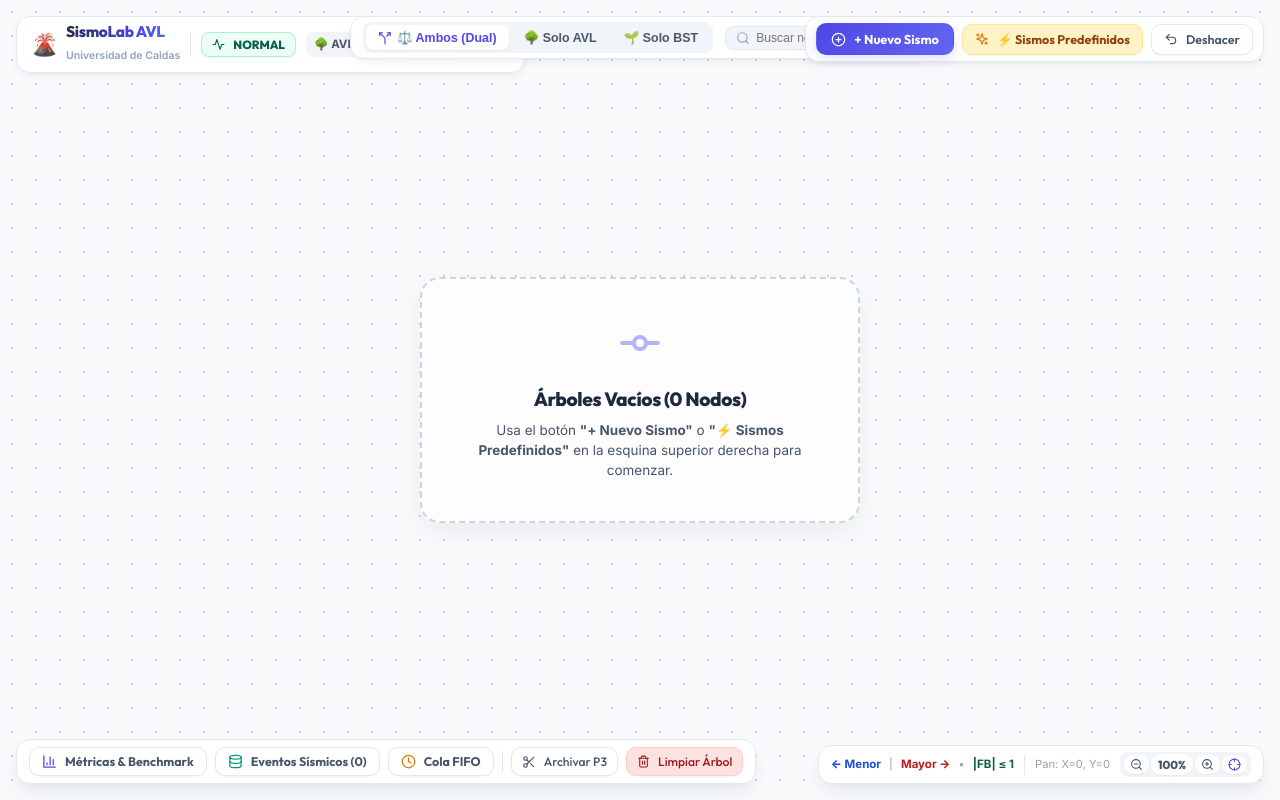
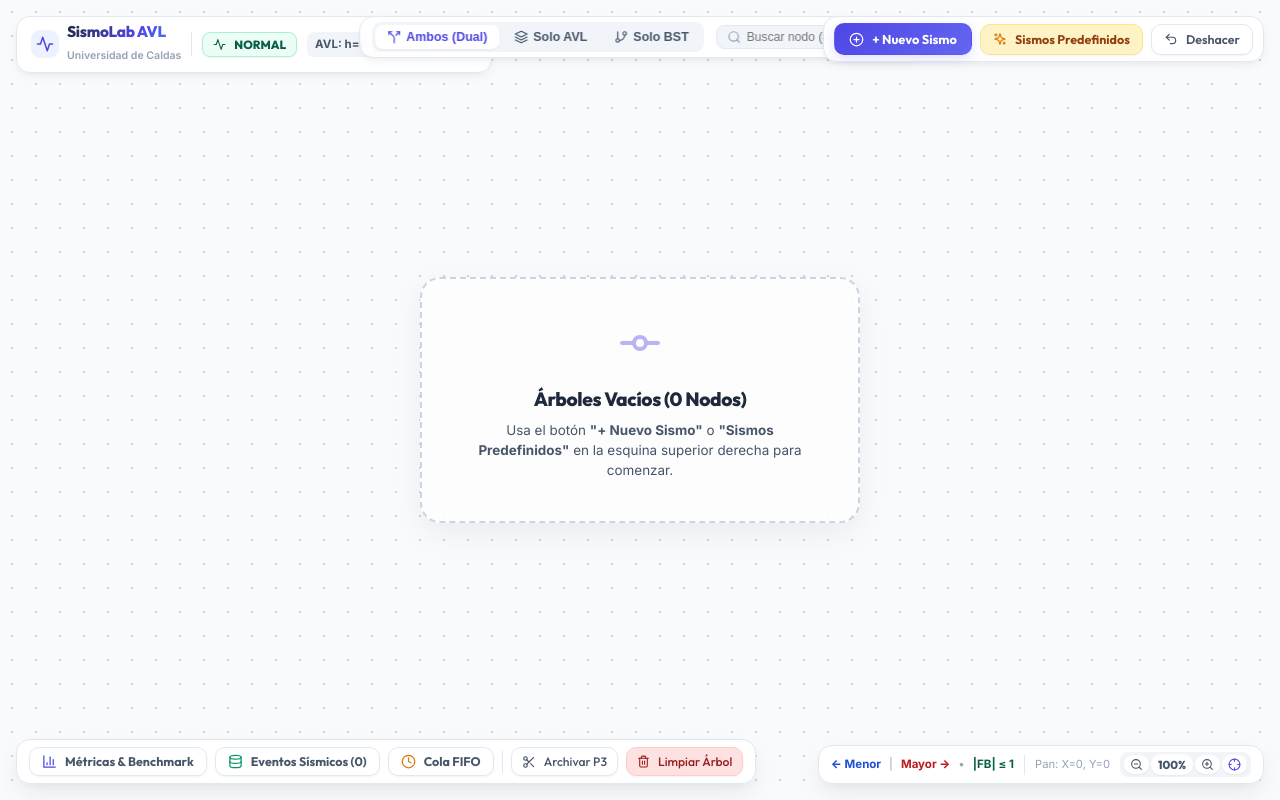
Before and after one commit to DavidSolorza/SismoLabAVL, a React (Vite) app in the folder frontend/: page / in a window 1280 px wide. Built offline with nearby package versions, Linux system fonts and the light colour scheme; no server answers.

Commit message:
refactor(ui): remover todos los emojis y reemplazar por iconos svg lucide limpios

```diff
--- a/frontend/src/components/AVLVisualizer.jsx
+++ b/frontend/src/components/AVLVisualizer.jsx
@@ -3,7 +3,7 @@ import {
   GitCommit, Crown, ZoomIn, ZoomOut, Maximize2, Minimize2,
   Move, Search, AlertTriangle, CheckCircle2, Split, Crosshair,
   PlusCircle, Sparkles, Undo2, BarChart3, Database, Clock,
-  Scissors, Trash2, RefreshCw, Activity
+  Scissors, Trash2, RefreshCw, Activity, Layers, GitBranch, X
 } from 'lucide-react';
 
 /**
@@ -389,7 +389,17 @@ export default function AVLVisualizer({
       }}>
         {/* Logotipo y Título */}
         <div style={{ display: 'flex', alignItems: 'center', gap: '8px' }}>
-          <span style={{ fontSize: '1.35rem' }}>🌋</span>
+          <div style={{
+            padding: '5px',
+            borderRadius: '9px',
+            backgroundColor: 'var(--accent-light)',
+            color: 'var(--accent)',
+            display: 'flex',
+            alignItems: 'center',
+            justifyContent: 'center'
+          }}>
+            <Activity size={18} />
+          </div>
           <div>
             <h1 style={{ fontSize: '0.96rem', fontWeight: 800, lineHeight: 1.1 }} className="gradient-text">
               SismoLab AVL
@@ -430,7 +440,7 @@ export default function AVLVisualizer({
           backgroundColor: '#F1F5F9',
           color: 'var(--text-secondary)'
         }}>
-          🌳 AVL: <strong>h={avlHeight}</strong> • 🌱 BST: <strong>h={bstHeight}</strong>
+          AVL: <strong>h={avlHeight}</strong> • BST: <strong>h={bstHeight}</strong>
         </span>
 
         {/* Botón de Sincronización / Refrescar */}
@@ -490,7 +500,7 @@ export default function AVLVisualizer({
             }}
           >
             <Split size={14} />
-            <span>⚖️ Ambos (Dual)</span>
+            <span>Ambos (Dual)</span>
           </button>
 
           <button
@@ -510,7 +520,8 @@ export default function AVLVisualizer({
               boxShadow: viewMode === 'avl' ? 'var(--shadow-sm)' : 'none'
             }}
           >
-            <span>🌳 Solo AVL</span>
+            <Layers size={14} />
+            <span>Solo AVL</span>
           </button>
 
           <button
@@ -530,7 +541,8 @@ export default function AVLVisualizer({
               boxShadow: viewMode === 'bst' ? 'var(--shadow-sm)' : 'none'
             }}
           >
-            <span>🌱 Solo BST</span>
+            <GitBranch size={14} />
+            <span>Solo BST</span>
           </button>
         </div>
 
@@ -562,9 +574,10 @@ export default function AVLVisualizer({
           {searchQuery && (
             <button
               onClick={() => setSearchQuery('')}
-              style={{ border: 'none', background: 'transparent', cursor: 'pointer', fontSize: '0.72rem', color: 'var(--text-muted)' }}
+              style={{ border: 'none', background: 'transparent', cursor: 'pointer', display: 'inline-flex', alignItems: 'center', color: 'var(--text-muted)' }}
+              title="Limpiar búsqueda"
             >
-              ✕
+              <X size={12} />
             </button>
           )}
         </div>
@@ -613,7 +626,7 @@ export default function AVLVisualizer({
           title="Abrir catálogo rápido de sismos colombianos predefinidos"
         >
           <Sparkles size={14} style={{ color: '#D97706' }} />
-          <span>⚡ Sismos Predefinidos</span>
+          <span>Sismos Predefinidos</span>
         </button>
 
         {/* Deshacer (Undo LIFO) */}
@@ -843,7 +856,7 @@ export default function AVLVisualizer({
                 Árboles Vacíos (0 Nodos)
               </h3>
               <p style={{ fontSize: '0.84rem', color: 'var(--text-secondary)', marginTop: '6px', lineHeight: 1.5 }}>
-                Usa el botón <strong>"+ Nuevo Sismo"</strong> o <strong>"⚡ Sismos Predefinidos"</strong> en la esquina superior derecha para comenzar.
+                Usa el botón <strong>"+ Nuevo Sismo"</strong> o <strong>"Sismos Predefinidos"</strong> en la esquina superior derecha para comenzar.
               </p>
             </div>
           ) : (
@@ -877,7 +890,9 @@ export default function AVLVisualizer({
                       borderBottom: '1px dashed #CBD5E1'
                     }}>
                       <div style={{ display: 'flex', alignItems: 'center', gap: '8px' }}>
-                        <span style={{ fontSize: '1.3rem' }}>🌳</span>
+                        <div style={{ padding: '6px', borderRadius: '10px', backgroundColor: 'var(--accent-light)', color: 'var(--accent)', display: 'flex' }}>
+                          <Layers size={18} />
+                        </div>
                         <div>
                           <h4 style={{ fontSize: '1.05rem', fontWeight: 800, color: 'var(--text-primary)' }}>
                             Árbol AVL (Auto-balanceado)
@@ -936,7 +951,9 @@ export default function AVLVisualizer({
                       borderBottom: '1px dashed #CBD5E1'
                     }}>
                       <div style={{ display: 'flex', alignItems: 'center', gap: '8px' }}>
-                        <span style={{ fontSize: '1.3rem' }}>🌱</span>
+                        <div style={{ padding: '6px', borderRadius: '10px', backgroundColor: '#F1F5F9', color: 'var(--text-secondary)', display: 'flex' }}>
+                          <GitBranch size={18} />
+                        </div>
                         <div>
                           <h4 style={{ fontSize: '1.05rem', fontWeight: 800, color: 'var(--text-primary)' }}>
                             Árbol BST Clásico
@@ -955,7 +972,7 @@ export default function AVLVisualizer({
                         color: bstHeight > avlHeight ? 'var(--p2-text)' : 'var(--text-secondary)',
                         border: `1px solid ${bstHeight > avlHeight ? 'var(--p2-border)' : '#CBD5E1'}`
                       }}>
-                        {bstHeight > avlHeight ? '⚠️ Mayor Profundidad' : 'Sin Rotaciones'} | h={bstHeight}
+                        {bstHeight > avlHeight ? 'Mayor Profundidad' : 'Sin Rotaciones'} | h={bstHeight}
                       </span>
                     </div>
 
@@ -1000,7 +1017,9 @@ export default function AVLVisualizer({
                     borderBottom: '1px dashed #CBD5E1'
                   }}>
                     <div style={{ display: 'flex', alignItems: 'center', gap: '8px' }}>
-                      <span style={{ fontSize: '1.4rem' }}>🌳</span>
+                      <div style={{ padding: '6px', borderRadius: '10px', backgroundColor: 'var(--accent-light)', color: 'var(--accent)', display: 'flex' }}>
+                        <Layers size={20} />
+                      </div>
                       <div>
                         <h3 style={{ fontSize: '1.15rem', fontWeight: 800, color: 'var(--text-primary)' }}>
                           Topología Completa: Árbol AVL Auto-balanceado
@@ -1061,7 +1080,9 @@ export default function AVLVisualizer({
                     borderBottom: '1px dashed #CBD5E1'
                   }}>
                     <div style={{ display: 'flex', alignItems: 'center', gap: '8px' }}>
-                      <span style={{ fontSize: '1.4rem' }}>🌱</span>
+                      <div style={{ padding: '6px', borderRadius: '10px', backgroundColor: '#F1F5F9', color: 'var(--text-secondary)', display: 'flex' }}>
+                        <GitBranch size={20} />
+                      </div>
                       <div>
                         <h3 style={{ fontSize: '1.15rem', fontWeight: 800, color: 'var(--text-primary)' }}>
                           Topología Completa: Árbol Binario de Búsqueda (BST Clásico)
--- a/frontend/src/components/EventList.jsx
+++ b/frontend/src/components/EventList.jsx
@@ -91,7 +91,7 @@ export default function EventList({ events = [], onEditEvent }) {
                     <span>•</span>
                     <span>{ev.profundidad} km</span>
                     <span>•</span>
-                    <span>{ev.zona_poblada ? '🏙️' : '🌲'}</span>
+                    <span>{ev.zona_poblada ? 'Urbana' : 'Rural'}</span>
                   </div>
                 </div>
 
--- a/frontend/src/components/PresetsModal.jsx
+++ b/frontend/src/components/PresetsModal.jsx
@@ -91,7 +91,7 @@ export default function PresetsModal({
                   <span>•</span>
                   <span>Prof: {preset.profundidad} km</span>
                   <span>•</span>
-                  <span>{preset.zona_poblada ? '🏙️ Urbana' : '🌲 Rural'}</span>
+                  <span>{preset.zona_poblada ? 'Urbana' : 'Rural'}</span>
                 </div>
               </div>
 
--- a/frontend/src/components/QuickActions.jsx
+++ b/frontend/src/components/QuickActions.jsx
@@ -51,7 +51,7 @@ export default function QuickActions({
                 fontWeight: 600, maxWidth: '240px'
               }}
             >
-              <option value="">⚡ Insertar Predefinido (1 Clic)...</option>
+              <option value="">Insertar Predefinido (1 Clic)...</option>
               {PREDEFINED_EVENTS.map(p => (
                 <option key={p.id} value={p.id}>
                   {p.nombre} (M{p.magnitud}, P{p.prioridadEsperada})
```
Also changed, not shown: frontend/index.html (+1 -1 lines).
